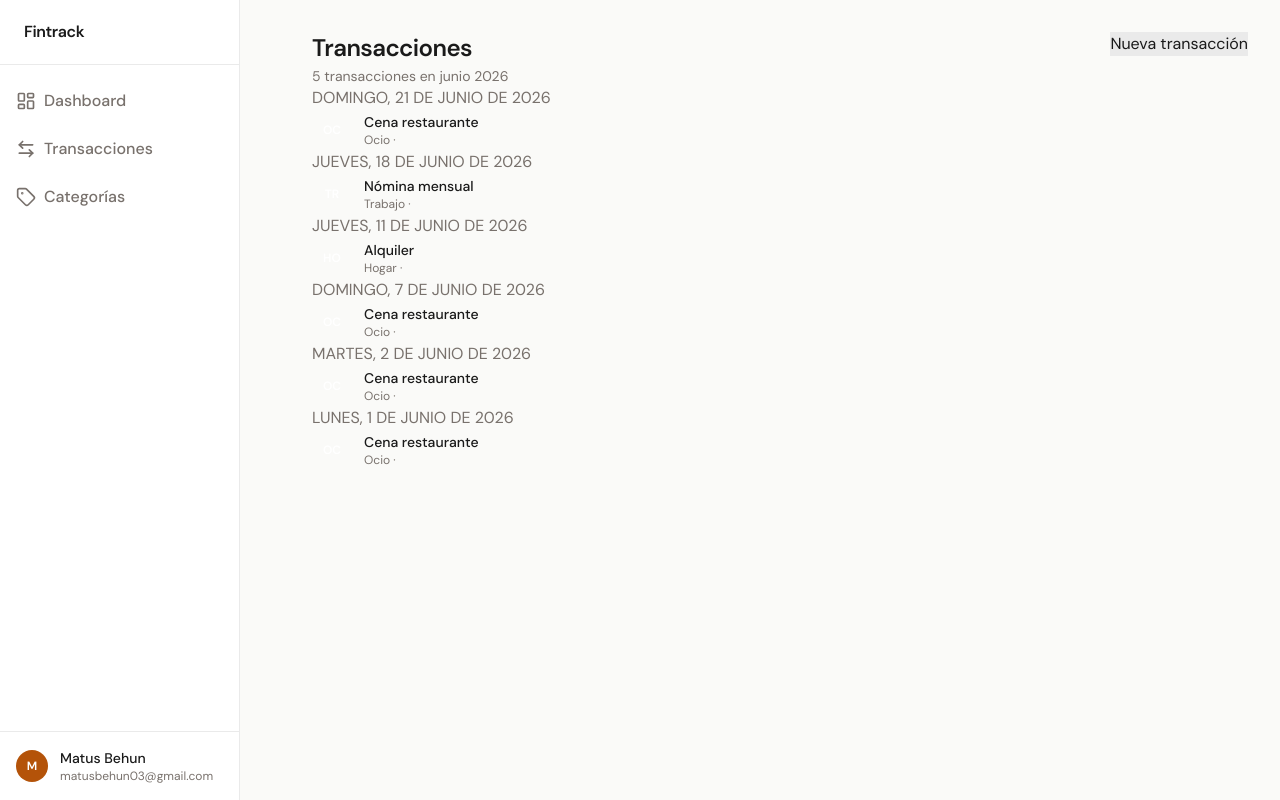
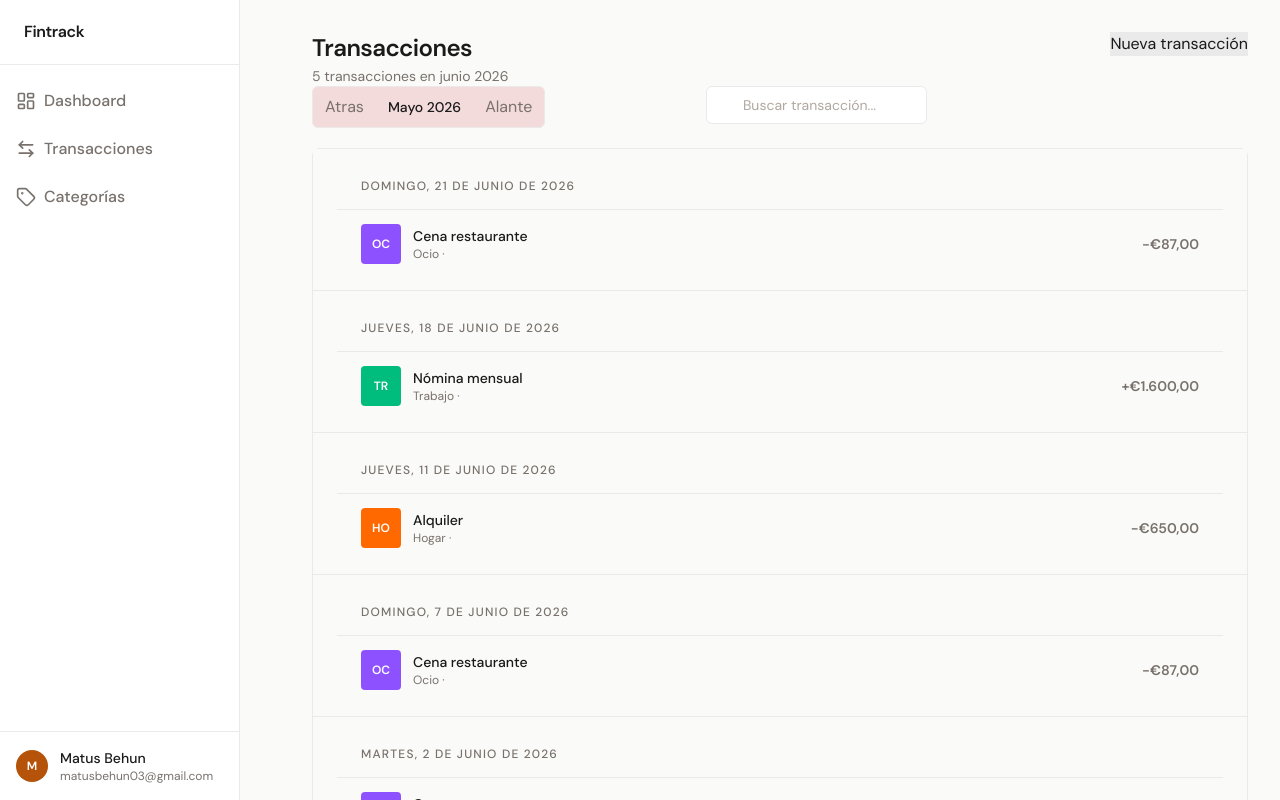
Before and after one commit to Matusbh/FinTrack, a React (Vite) app: page /transactions in a window 1280 px wide. Shown: the top 800 px of the page. Built offline with nearby package versions, Linux system fonts and the light colour scheme.

Commit message:
feat: termine la lista de transacciones. Faltan estilos solo estan los provisionales. Añadi algunos de los filtros de busqueda

```diff
--- a/src/components/transactions/TransactionItem.jsx
+++ b/src/components/transactions/TransactionItem.jsx
@@ -1,8 +1,14 @@
-export default function TransactionItem({ simbolo, titulo, cat, fecha, color }) {
+export default function TransactionItem({
+  simbolo,
+  titulo,
+  cat,
+  fecha,
+  color,
+}) {
   return (
     <div className="flex gap-3 items-center">
       <div
-        className={`w-10 h-10 rounded-full flex items-center justify-center shrink-0 text-white text-xs font-semibold ${color}`}
+        className={`w-10 h-10 rounded-sm flex items-center justify-center shrink-0 text-white text-xs font-semibold ${color}`}
       >
         {simbolo}
       </div>
--- a/src/pages/TransactionsPage.jsx
+++ b/src/pages/TransactionsPage.jsx
@@ -4,6 +4,17 @@ import { LogIn, Plus } from "lucide-react";
 import Card from "../components/ui/Card.jsx";
 import Button from "../components/ui/Button.jsx";
 import TransactionItem from "../components/transactions/TransactionItem.jsx";
+import { useState } from "react";
+
+const colorPorCategoria = {
+  Alimentación: "bg-stone-500",
+  Suscripciones: "bg-blue-500",
+  Transporte: "bg-amber-500",
+  Trabajo: "bg-emerald-500",
+  Restaurantes: "bg-rose-500",
+  Hogar: "bg-orange-500",
+  Ocio: "bg-violet-500",
+};
 
 export default function TransactionsPage() {
   const numTransacciones = 5; // Número de transacciones (para mostrar en el título)
@@ -66,6 +77,12 @@ export default function TransactionsPage() {
     },
   ];
 
+  const [buscar, setBuscar] = useState("");
+  const handleBuscar = (e) => {
+    setBuscar(event.target.e);
+    //TODO Mostrar solo las transacciones con la palabra escrita
+  };
+
   const groupByDate = (trans) => {
     //Agrupamos por fechas con el reduce
     return trans.reduce((grupos, transaccion) => {
@@ -86,6 +103,15 @@ export default function TransactionsPage() {
         year: "numeric",
       })
       .toUpperCase();
+  };
+
+  //Formato del monto
+  const formatoMonto = (monto) => {
+    const abs = Math.abs(monto).toLocaleString("de-DE", {
+      minimumFractionDigits: 2,
+      maximumFractionDigits: 2,
+    });
+    return monto >= 0 ? `+€${abs}` : `-€${abs}`;
   };
 
   //Si no sta ordenado por fechas lo he de ordenar primero
@@ -126,28 +152,71 @@ export default function TransactionsPage() {
             />
           </div>
         </div>
+
+        <div id="filtros" className="flex justify-between">
+          <div
+            id="meses" //en la base de datos se agruparan por mes las cosas por lo que saldra aqui lo de cada mes
+            className="flex items-center gap-1 w-fit border border-[#EAEAEA] rounded-md bg-[#f4dbdb]"
+          >
+            <button className="px-3 py-2 text-[#78716C] hover:text-[#1A1A1A] transition-colors border-r-[#EAEAEA]">
+              Atras
+            </button>
+            <span class="px-2 text-sm font-medium text-[#1A1A1A] border-rl  whitespace-nowrap">
+              Mayo 2026
+            </span>
+            <button className="px-3 py-2 text-[#78716C] hover:text-[#1A1A1A] transition-colors border-r-[#EAEAEA]">
+              Alante
+            </button>
+          </div>
+          <div id="busqueda">
+            <input
+              className="w-fit pl-9 pr-4 py-2 text-sm border border-[#EAEAEA] rounded-md bg-white text-[#1A1A1A] placeholder-[#B0A8A0] focus:outline-none focus:ring-2 focus:ring-[#B45309] focus:border-transparent"
+              type="text"
+              placeholder="Buscar transacción... "
+              value={buscar}
+              onChange={handleBuscar}
+            />
+          </div>
+          <div></div>
+          <div></div>
+        </div>
         <div id="resumen">
-          <div>
+          <div className="bg-white border border-[#EAEAEA] rounded-lg mt-5">
             {
               // Primero iteraos por fechas
             }
             {Object.entries(agrupado).map(([fecha, i]) => (
-              <div key={fecha}>
-                <p>{formatDate(fecha)}</p>
+              <div
+                key={fecha}
+                class="px-6 py-3 border-b border-[#EAEAEA] bg-[#FAFAF8] "
+              >
+                <div className="px-6 py-3 border-b border-[#EAEAEA] bg-[#FAFAF8]">
+                  <span class="text-xs font-medium text-[#78716C] uppercase tracking-widest">
+                    {formatDate(fecha)}
+                  </span>
+                </div>
                 {
                   //Luego iteramos por transacciones
                   i.map((i) => (
-                    <div key={i.id}>
+                    <div className="divide-y divide-[#EAEAEA]">
+                      <div
+                        key={i.id}
+                        className=" flex items-center justify-between px-6 py-3.5 hover:bg-[#FAFAF8] transition-colors groupflex"
+                      >
                         <TransactionItem
                           simbolo={i.simbolo}
                           titulo={i.descripcion}
                           cat={i.categoria}
+                          color={
+                            colorPorCategoria[i.categoria] ?? "bg-stone-400"
+                          }
                         />
                         <span
                           className={`text-sm font-semibold tabular-nums${i.monto >= 0 ? "text-emerald-600" : "text-rose-500"}`}
                         >
-                        {}
+                          {formatoMonto(i.monto)}
                         </span>
+                      </div>
                     </div>
                   ))
                 }
```
Lines whose indentation alone changed are shown as unchanged.
